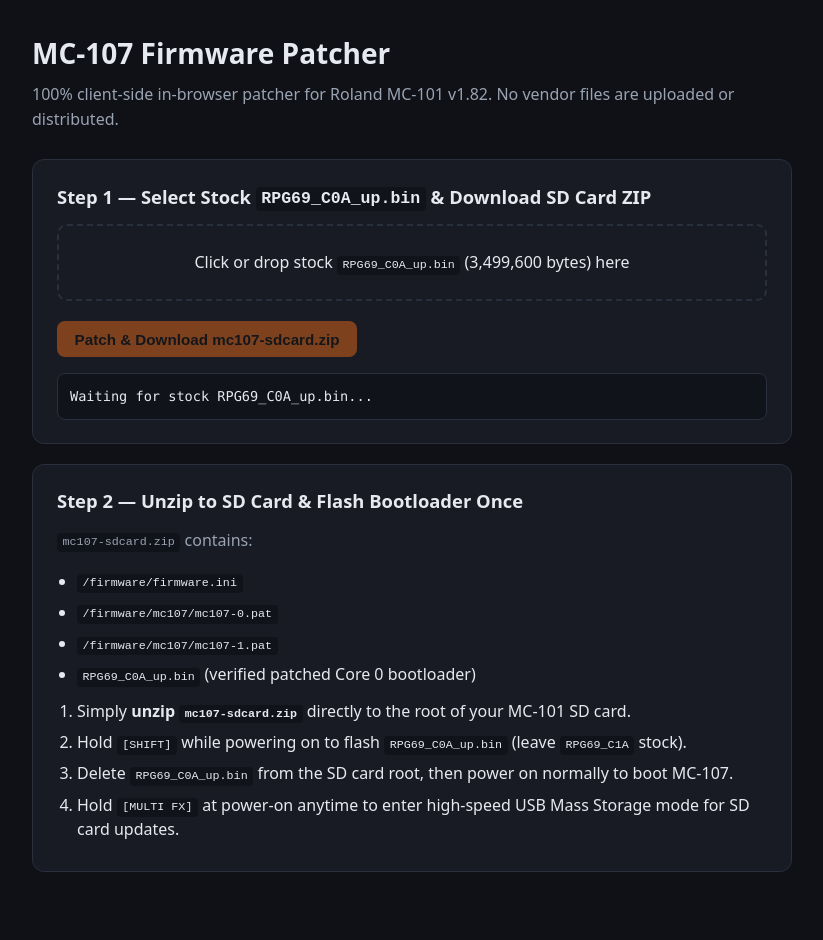
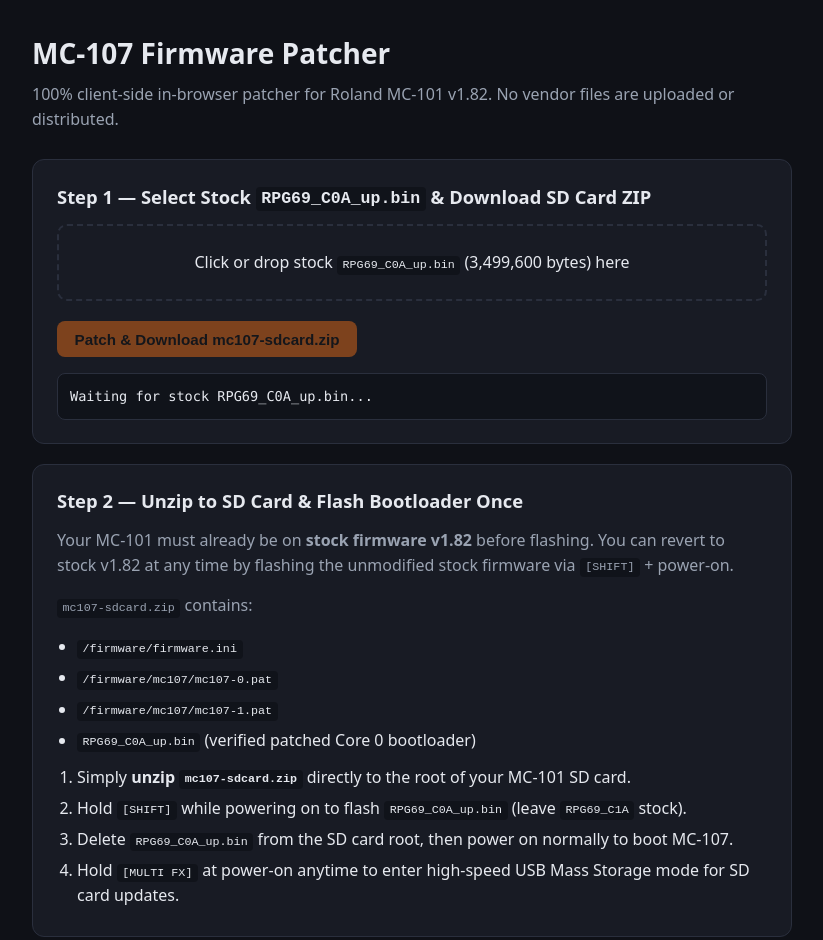
Before and after one commit to edco/mc-107, a plain HTML site: page docs/index.html in a window 1280 px wide. Shown: the whole page, without its empty margins (228-1051 px from the left). Drawn offline with Linux system fonts and the light colour scheme.

Commit message:
Document stock v1.82 prerequisite and standard revert instructions

```diff
--- a/docs/index.html
+++ b/docs/index.html
@@ -115,6 +115,9 @@
 
     <div class="card">
       <h2>Step 2 — Unzip to SD Card &amp; Flash Bootloader Once</h2>
+      <p style="margin-top:0;color:var(--muted)">
+        Your MC-101 must already be on <strong>stock firmware v1.82</strong> before flashing. You can revert to stock v1.82 at any time by flashing the unmodified stock firmware via <code>[SHIFT]</code> + power-on.
+      </p>
       <p style="margin-top:0;color:var(--muted)">
         <code>mc107-sdcard.zip</code> contains:
       </p>
```
Also changed, not shown: 1 other file.
